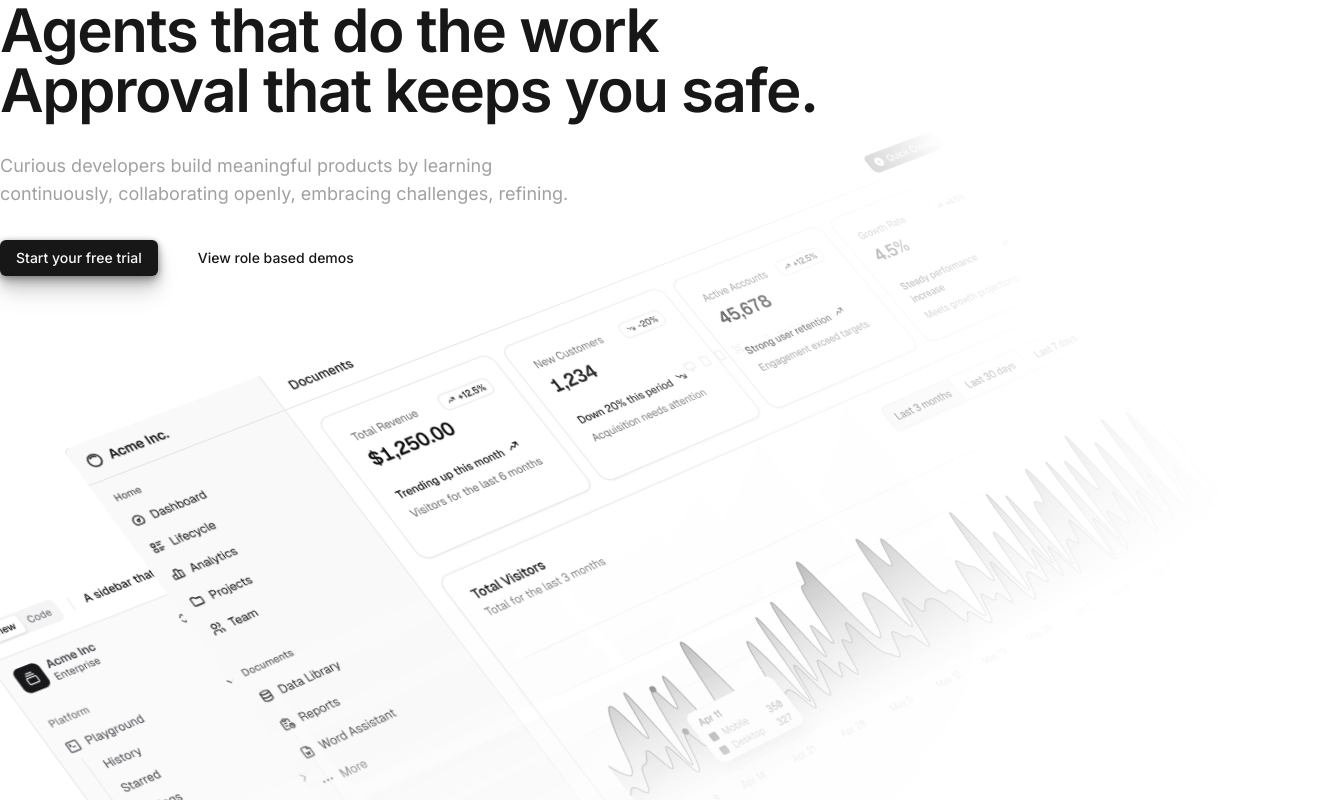
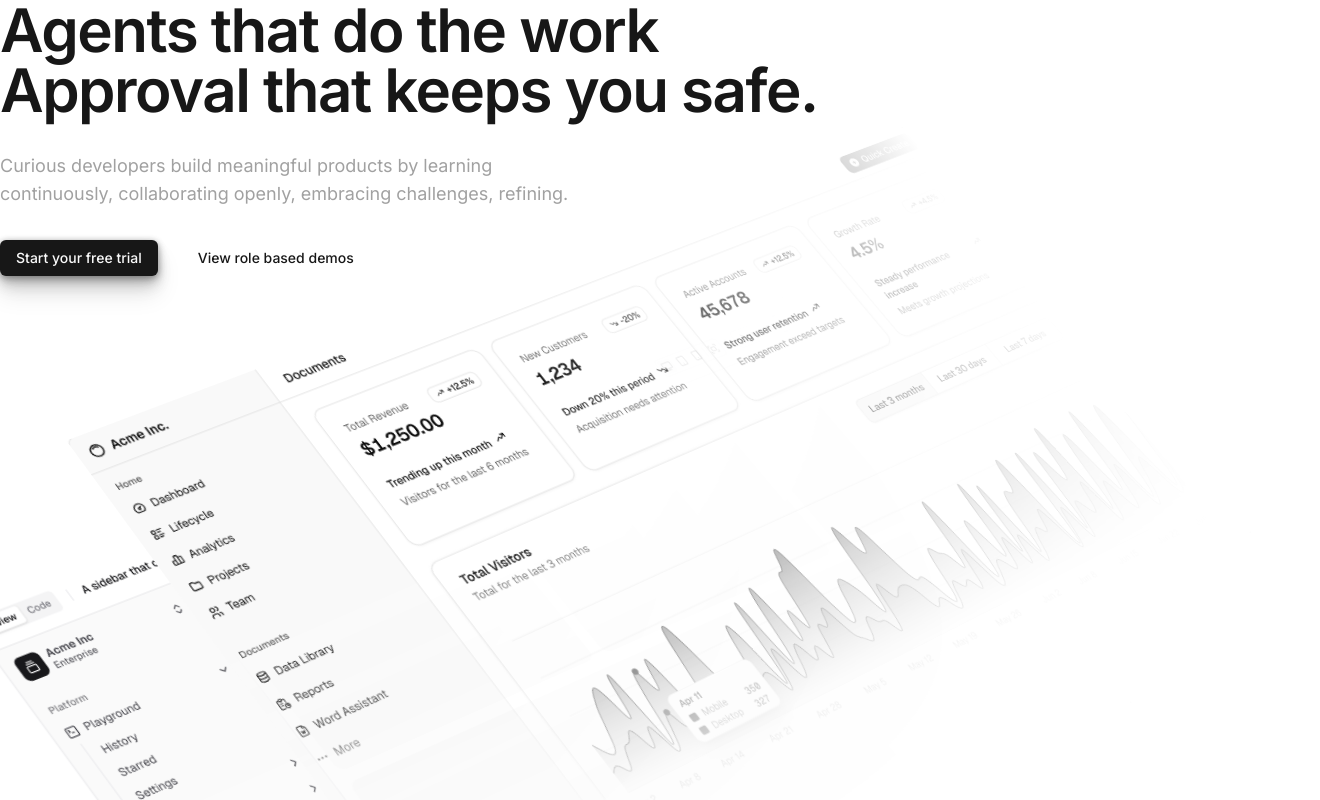
Before and after one commit to M0hitThapa/next-js-template, a Next.js app: page / in a window 1280 px wide. Shown: the part 200-1000 px from the top of the page, 1320 px wide, since content can reach past the window. Built offline with nearby package versions, Linux system fonts and the light colour scheme.

Commit message:
enhance navbar mobile experience with improved backdrop blur and layout adjustments

```diff
--- a/components/landing-images.tsx
+++ b/components/landing-images.tsx
@@ -8,7 +8,7 @@ import { Container } from "./container";
 
 export const LandingImages = () => {
   return (
-    <div className="relative min-h-140 w-full  perspective-distant  pt-20 pr-10 sm:pr-20">
+    <div className="relative min-h-72 sm:min-h-80 md:min-h-100 lg:min-h-140 w-full  perspective-distant  pt-20 pr-10 sm:pr-28 md:pr-30">
       <motion.div
         initial={{
           opacity: 0,
@@ -28,8 +28,8 @@ export const LandingImages = () => {
         <Image
           src="/hero-dash1.png"
           alt="hero dashboard"
-          height={900}
-          width={1720}
+          height={1080}
+          width={1920}
           className={cn(
             "absolute inset-0 rounded mask-r-from-40% mask-b-from-40% shadow-2xl"
           )}
@@ -57,8 +57,8 @@ export const LandingImages = () => {
         <Image
           src="/hero-dash.png"
           alt="hero dashboard"
-          height={900}
-          width={1700}
+          height={1080}
+          width={1920}
           className={cn(
             "absolute inset-0 rounded mask-r-from-40% mask-b-from-40% shadow-2xl"
           )}
--- a/components/navbar.tsx
+++ b/components/navbar.tsx
@@ -37,19 +37,51 @@ export const MobileNavbar = () => {
             initial={{
               opacity: 0,
             }}
-            animate={{ opacity: 1, backdropFilter: "blur(10px)" }}
+            animate={{ opacity: 1, backdropFilter: "blur(15px)" }}
             exit={{ opacity: 0, backdropFilter: "blur(0px)" }}
             transition={{
               duration: 0.2,
             }}
-            className="fixed inset-0 h-full w-full  z-50"
+            className="fixed inset-0 h-full w-full px-4 py-2 z-50"
           >
-            <button
-              onClick={() => setOpen(false)}
-              className="absolute right-2 top-2"
-            >
-              <IconX />
-            </button>
+            <div className="flex justify-between">
+              <LogoIcon />
+              <button onClick={() => setOpen(false)}>
+                <IconX />
+              </button>
+            </div>
+
+            <div className="flex flex-col gap-6 my-10">
+              {NavLinks.map((item, index) => (
+                <motion.div
+                  initial={{ opacity: 0, x: -4 }}
+                  animate={{ opacity: 1, x: 0 }}
+                  transition={{ duration: 0.2, delay: index * 0.1 }}
+                  key={index + item.title}
+                >
+                  <Link
+                    key={index}
+                    href={item.href}
+                    className="text-2xl text-neutral-600 dark:text-neutral-400 font-medium"
+                  >
+                    {item.title}
+                  </Link>
+                </motion.div>
+              ))}
+            </div>
+            <div className="flex items-center gap-4">
+              <Link
+                href="/login"
+                className="text-sm text-neutral-600 dark:text-neutral-400 font-medium"
+              >
+                login
+              </Link>
+              <Button>
+                <Link href="/signup" className="text-sm  font-medium">
+                  signup
+                </Link>
+              </Button>
+            </div>
           </motion.div>
         )}
       </AnimatePresence>
```
